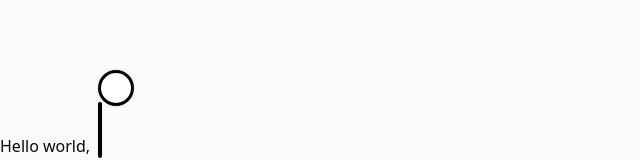
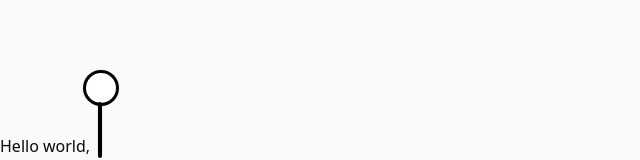
Before and after one commit to evan-dunkel/Cadence, a React (Vite) app: page / in a window 1280 px wide. Both pictures are taken after a click on the tab "Icon". Shown: the part 260-420 px from the top of the page, without its empty margins (0-640 px from the left). Built offline with nearby package versions, Linux system fonts and the light colour scheme.

Commit message:
Adjust suggestion padding

```diff
--- a/src/components/ui/Bubble.tsx
+++ b/src/components/ui/Bubble.tsx
@@ -48,7 +48,7 @@ export function Bubble({ state }: BubbleProps) {
   return (
     <>
       <motion.div
-        className="bg-black rounded-full -mb-1 flex items-center justify-start overflow-hidden"
+        className="bg-black rounded-full ml-[-15px] -mb-1 flex items-center justify-start overflow-hidden"
         style={{
           boxShadow: "0 0 2px 0 rgba(0,0,0,0.15)",
         }}
@@ -61,7 +61,7 @@ export function Bubble({ state }: BubbleProps) {
           <div className="w-[30px] h-[30px] bg-white rounded-full ml-[3px]" />
 
           <span
-            className="text-white px-3 py-1 text-lg font-medium whitespace-nowrap"
+            className="text-white pl-1.5 pr-3 py-1 text-lg font-medium whitespace-nowrap"
             style={{
               opacity: state === "suggesting" ? 1 : 0,
             }}
```
